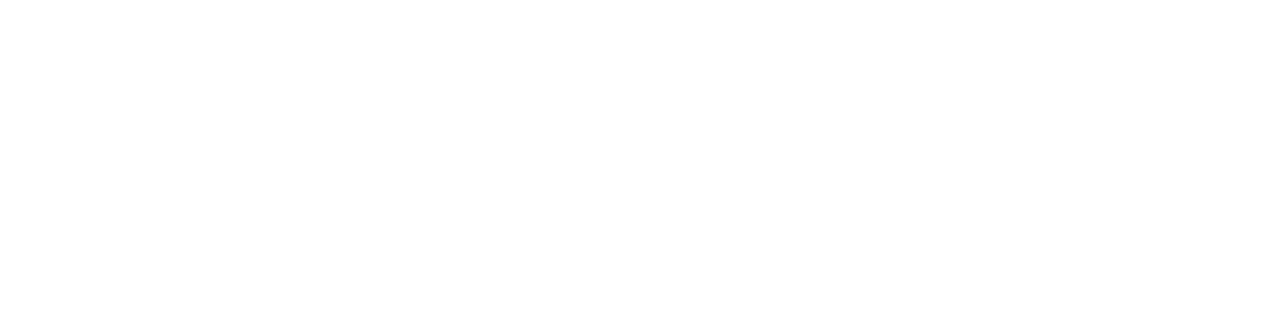
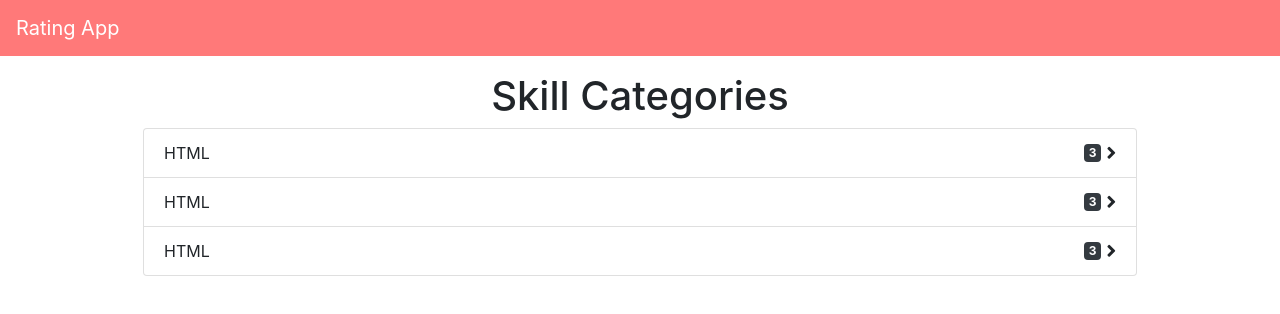
Before and after one commit to izaanjahangir/rating-app-firestore, a plain HTML site: page public/index.html in a window 1280 px wide. Drawn offline with Linux system fonts and the light colour scheme.

Commit message:
index file with styling created

```diff
--- a/public/index.html
+++ b/public/index.html
@@ -0,0 +1,75 @@
+<!DOCTYPE html>
+<html lang="en">
+
+<head>
+    <meta charset="UTF-8">
+    <meta name="viewport" content="width=device-width, initial-scale=1.0">
+    <meta http-equiv="X-UA-Compatible" content="ie=edge">
+    <title>Rating App| Home</title>
+
+    <!-- Font Awesome CDN -->
+    <link rel="stylesheet" href="https://use.fontawesome.com/releases/v5.1.0/css/all.css" integrity="sha384-lKuwvrZot6UHsBSfcMvOkWwlCMgc0TaWr+30HWe3a4ltaBwTZhyTEggF5tJv8tbt"
+        crossorigin="anonymous">
+
+
+    <!-- Bootstrap Minfied CSS -->
+    <link rel="stylesheet" href="../src/css/bootstrap.min.css">
+
+
+    <!-- Custom CSS -->
+    <link rel="stylesheet" href="../src/css/style.css">
+
+    <!-- Firebase libraries -->
+    <script src="https://www.gstatic.com/firebasejs/5.0.4/firebase-app.js"></script>
+    <script src="https://www.gstatic.com/firebasejs/5.0.4/firebase-firestore.js"></script>
+    <script src="https://www.gstatic.com/firebasejs/5.1.0/firebase.js"></script>
+
+    <!-- Firebase App initialzation -->
+    <script src="../src/js/firebase-init.js"></script>
+
+
+</head>
+
+<body>
+    <nav class="navbar navbar-custom">
+        <a href="index.html" class="navbar-brand">Rating App</a>
+    </nav>
+
+
+    <div id="main-container">
+        <div class="container my-3">
+            <h1 class="text-center">Skill Categories</h1>
+            <ul class="list-group skill-list">
+                <li class="list-group-item skill-item">
+                    <span class="left-content">HTML</span>
+                    <span class="right-content">
+                        <span class="badge badge-dark">3</span>
+                        <i class="fas fa-angle-right small-icon"></i>
+                    </span>
+                </li>
+                <li class="list-group-item skill-item">
+                    <span class="left-content">HTML</span>
+                    <span class="right-content">
+                        <span class="badge badge-dark">3</span>
+                        <i class="fas fa-angle-right small-icon"></i>
+                    </span>
+                </li>
+                <li class="list-group-item skill-item">
+                    <span class="left-content">HTML</span>
+                    <span class="right-content">
+                        <span class="badge badge-dark">3</span>
+                        <i class="fas fa-angle-right small-icon"></i>
+                    </span>
+                </li>
+
+            </ul>
+        </div>
+    </div>
+    <div class="loader">
+        <img src="../src/images/loader.png" alt="loader">
+        <div></div>
+    </div>
+    <script src="../src/js/main.js"></script>
+</body>
+
+</html>
--- a/src/css/style.css
+++ b/src/css/style.css
@@ -1,62 +1,105 @@
-:root{
-    --bg-light-red : #ff7979;
+/*************** Default Styling *********************/
+:root {
+  --bg-light-red: #ff7979;
   --bg-dark-red: #ee5253;
 }
-
-.navbar-custom{
-    background: var(--bg-light-red);
-    color: white;
+.small-icon {
+  font-size: 1.2em;
 }
-.navbar-custom .navbar-brand{
-    color: white;
-}
-
-.loader{
-    position: fixed;
-    top: 50%;
-    left: 50%;
-    transform: translate(-50%,-50%);
-    width: 100%;
-    text-align: center;
-    display: none;
-}
-.loader div{
-    color: rgba(0, 0, 0, 0.7);
-    font-size: 1.1em;
-}
-.loader img{
-    width: 50px;
-    animation: loader 500ms linear infinite;
-}
-
-.error{
+.error {
   color: red;
   text-align: center;
   font-size: 1.1em;
 }
-@keyframes loader{
-    from{
-        transform: rotate(0);
+
+/*********************************************************/
+
+/******************* Navbar ************************/
+
+.navbar-custom {
+  background: var(--bg-light-red);
+  color: white;
 }
-    to{
-        transform: rotate(360deg);
+.navbar-custom .navbar-brand {
+  color: white;
 }
-}
-#main-container{
+/*********************************************************/
+
+/***************** Main Container *************************/
+
+#main-container {
   width: 80%;
   margin: 0 auto;
 }
-.form-title{
+.form-title {
   background: var(--bg-dark-red);
   padding: 10px 20px;
   border-radius: 20px;
   text-align: center;
   color: white;
 }
-.btn-custom-dark{
+.btn-custom-dark {
   background: var(--bg-dark-red);
   color: white;
 }
-.btn-custom-dark:hover{
+.btn-custom-dark:hover {
   background: var(--bg-light-red);
 }
+.skill-item {
+  display: flex;
+  align-items: center;
+  cursor: pointer;
+}
+.left-content {
+  flex: 1;
+}
+.right-content {
+  display: flex;
+  align-items: center;
+}
+.right-content span {
+  margin: 0 5px;
+}
+/*********************************************************/
+
+/***************** Loader *************************/
+
+.loader {
+  position: fixed;
+  top: 50%;
+  left: 50%;
+  transform: translate(-50%, -50%);
+  width: 100%;
+  text-align: center;
+  display: none;
+}
+.loader div {
+  color: rgba(0, 0, 0, 0.7);
+  font-size: 1.1em;
+}
+.loader img {
+  width: 50px;
+  animation: loader 500ms linear infinite;
+}
+/*********************************************************/
+
+/********************* Keyframes *************************/
+@keyframes loader {
+  from {
+    transform: rotate(0);
+  }
+  to {
+    transform: rotate(360deg);
+  }
+}
+/*********************************************************/
+
+/*******For Small device with width 767 or less********/
+
+@media (max-width: 767px) {
+  #main-container {
+    width: 100%;
+  }
+}
+
+/*********************************************************/
--- /dev/null
+++ b/src/js/main.js
@@ -0,0 +1,3 @@
+document.addEventListener('DOMContentLoaded',()=>{
+    console.log("DOM loaded");
+})
```
Lines whose indentation alone changed are shown as unchanged.
